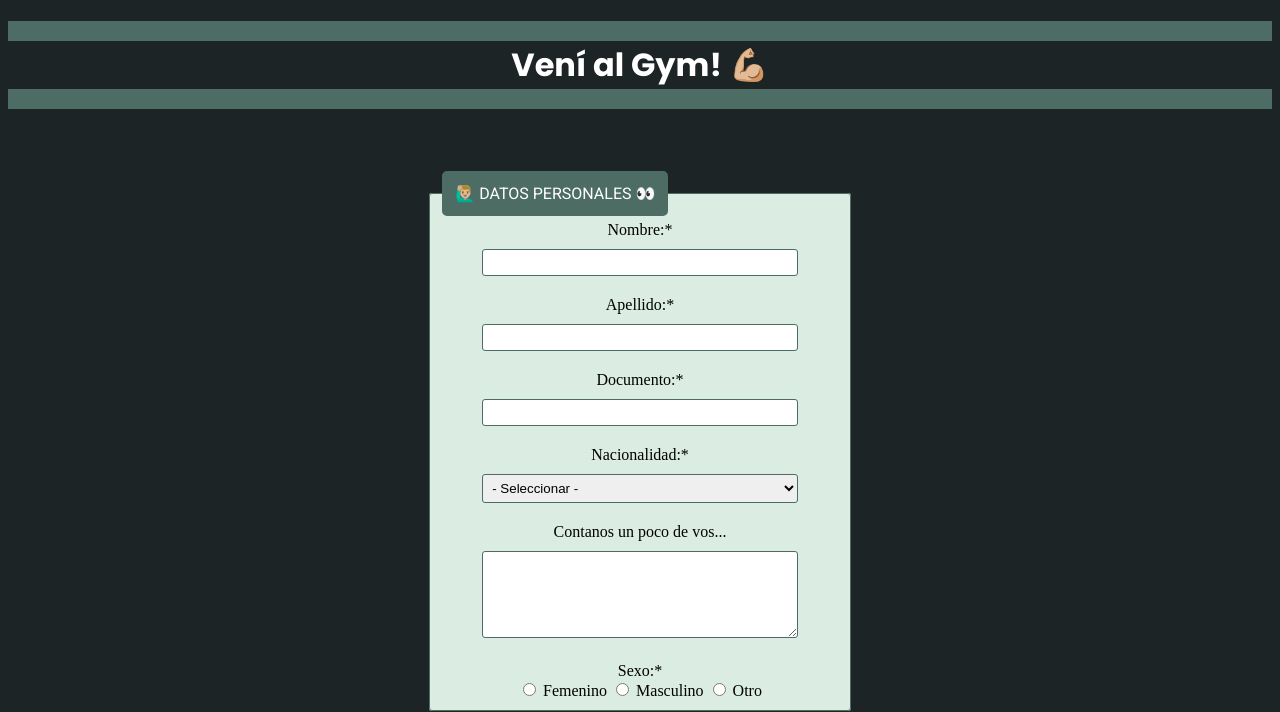
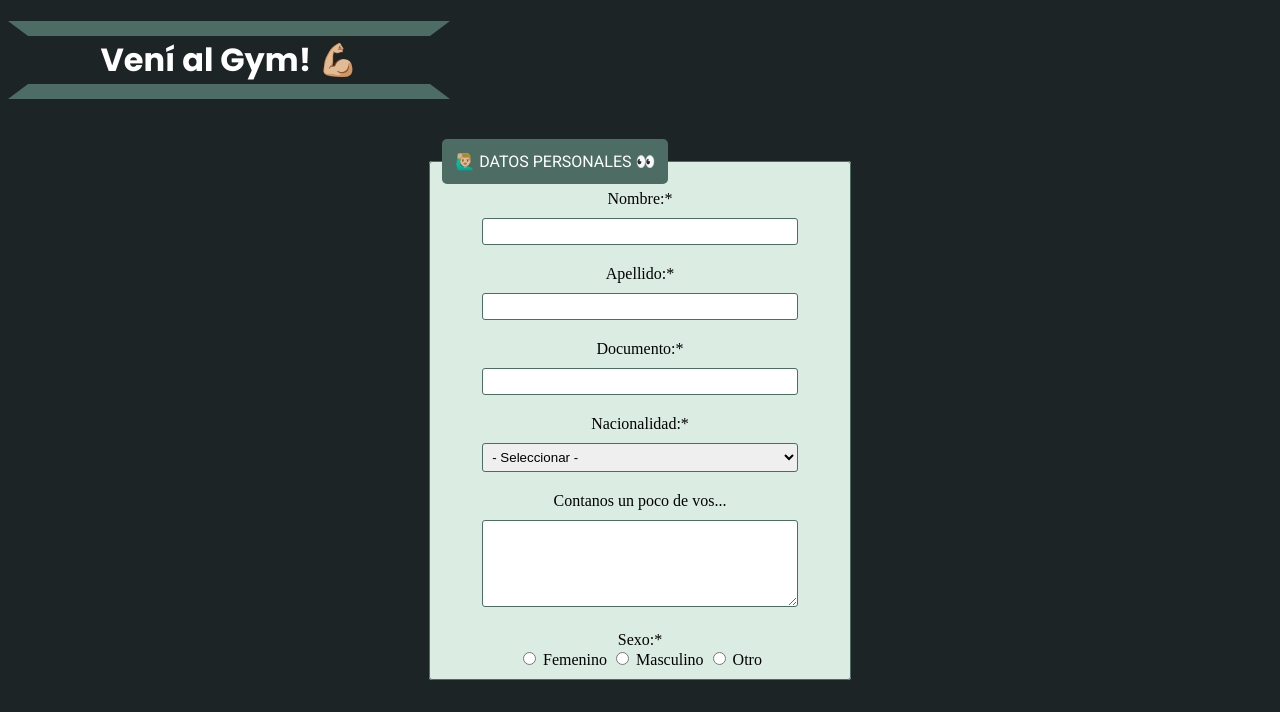
Before and after one commit to CristianGobbesso/desafio-04-bootcamp-73591-formulario, a website built with Vite: page index.html in a window 1280 px wide. Shown: the top 712 px of the page. Built offline with nearby package versions, Linux system fonts and the light colour scheme.

Commit message:
agregue mas estilos

```diff
--- a/estilos.css
+++ b/estilos.css
@@ -32,8 +32,11 @@ body {
 }
 
 h1 {
+    width: 35%;
     display: block;
     text-align: center;
+    margin-bottom: auto;
+
 }
 
 .field {
@@ -81,9 +84,10 @@ form {
 
 .bordes-titulo {
 
-    border-top: 20px solid  #4c6c64 ;
-    border-bottom: 20px solid  #4c6c64 ;
-
+    border-top: 15px solid  #4c6c64 ;
+    border-bottom: 15px solid  #4c6c64 ;
+    border-left: 20px solid transparent;
+    border-right: 20px solid transparent;;
 
 }
 
```
